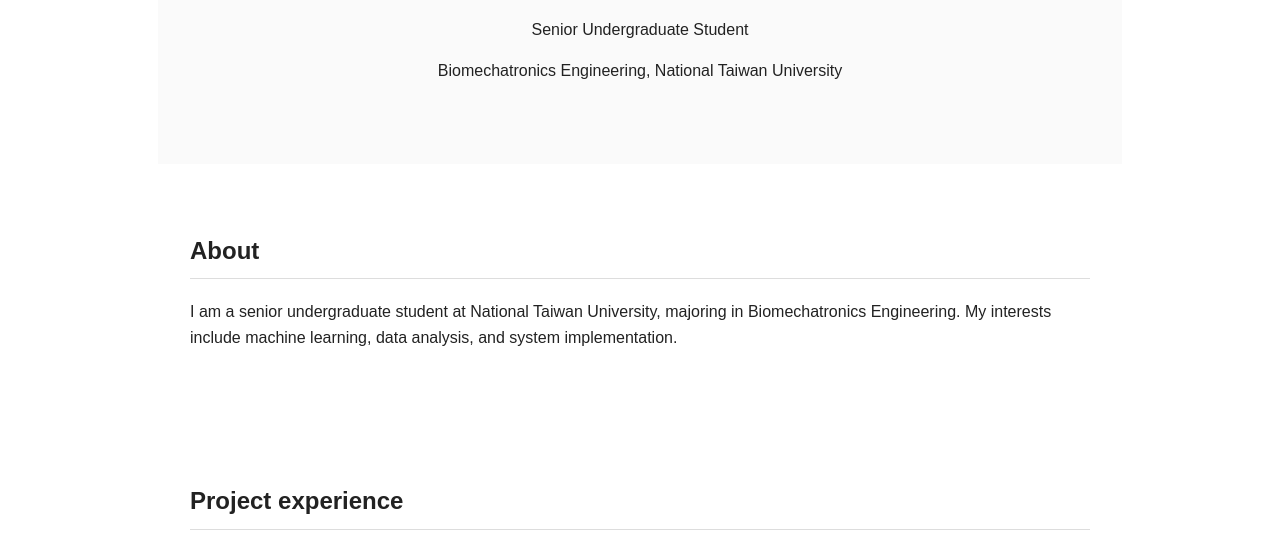
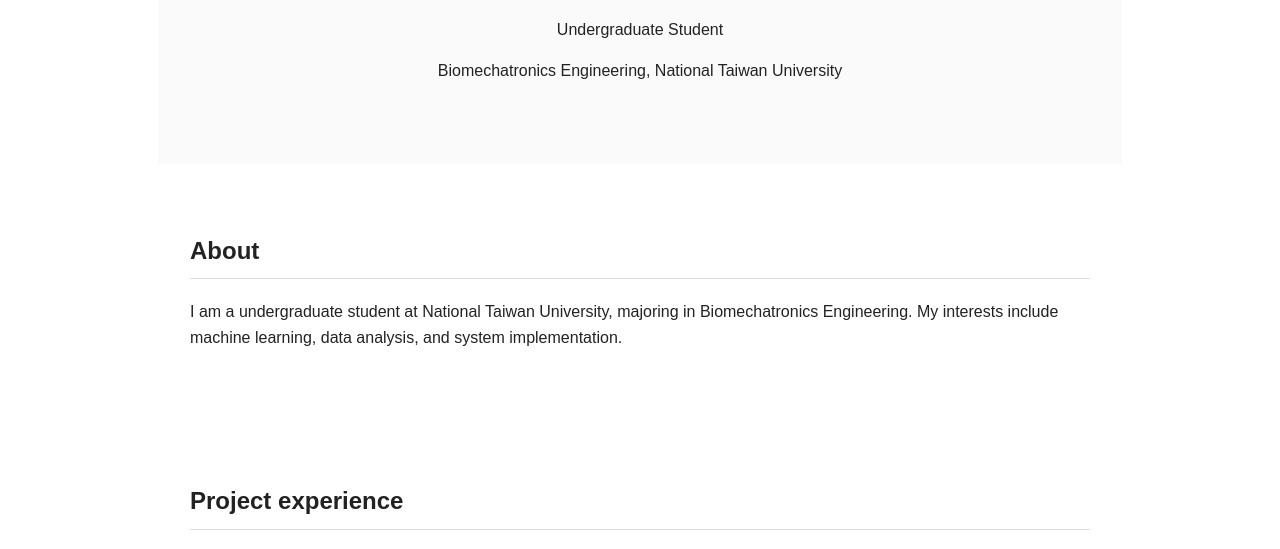
Before and after one commit to tingyu1514/GENEDU5010_final, a plain HTML site: page index.html in a window 1280 px wide. Shown: the part 184-733 px from the top of the page. Drawn offline with Linux system fonts and the light colour scheme.

Commit message:
Revise index.html with updated personal and project info
Updated the content and structure of the index.html file, including changes to personal details and project descriptions.

```diff
--- a/index.html
+++ b/index.html
@@ -19,14 +19,14 @@
 
   <section class="hero">
     <h1>Ting-Yu Liu</h1>
-    <p>Senior Undergraduate Student</p>
+    <p>Undergraduate Student</p>
     <p>Biomechatronics Engineering, National Taiwan University</p>
   </section>
 
   <section id="about">
     <h2>About</h2>
     <p>
-      I am a senior undergraduate student at National Taiwan University,
+      I am a undergraduate student at National Taiwan University,
       majoring in Biomechatronics Engineering.
       My interests include machine learning, data analysis, and system implementation.
     </p>
```
